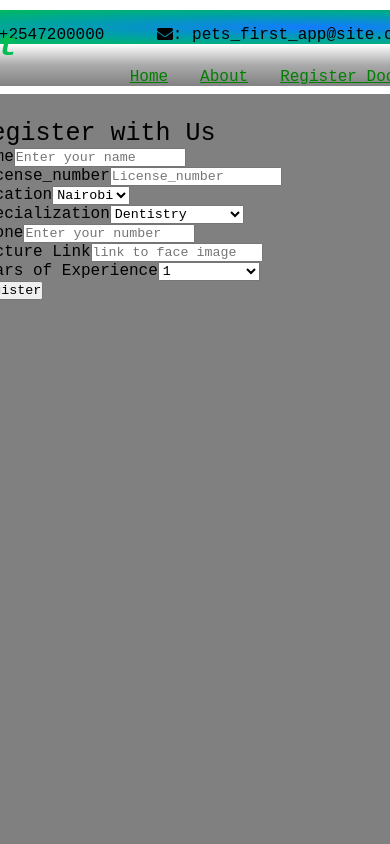
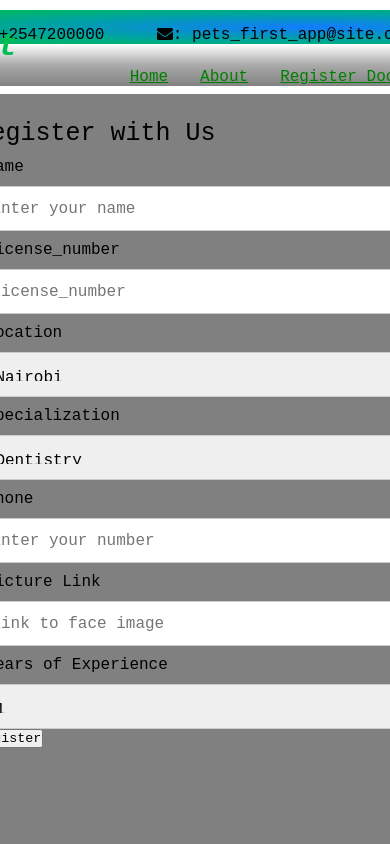
Before and after one commit to MissZamzam/group-7, a React (Create React App) app in the folder client/says-my-vet/: page /registerdoc in a window 390 px wide. Shown: the top 844 px of the page. Built offline with nearby package versions, Linux system fonts and the light colour scheme.

Commit message:
added more style and media query to the form

```diff
--- a/client/says-my-vet/src/pages/RegisterDoc/RegDoc.styles.css
+++ b/client/says-my-vet/src/pages/RegisterDoc/RegDoc.styles.css
@@ -37,3 +37,73 @@ body{
     flex-wrap: wrap;
     justify-content: space-between;
 }
+
+form .user-details .input-box{
+    margin-bottom: 15px;
+    margin: 20px 0 12px 0;
+    width: calc(100%/2 - 250px);
+    /* padding: 20px; */
+}
+.user-details .input-box .details{
+    display: block;
+    font-weight: 500;
+    margin: 10px;
+
+}
+.user-details .input-box input{
+    height: 45px;
+    width: 100%;
+    outline: none;
+    border-radius: 5px;
+    border: 1px solid #ccc;
+    padding: 15px;
+    font-size: 16px;
+
+}
+
+.user-details .input-box select{
+    height: 45px;
+    width: 100%;
+    outline: none;
+    border-radius: 5px;
+    border: 1px solid #ccc;
+    padding: 15px;
+    font-size: 16px;
+}
+form{
+    margin-top: 40px;
+}
+
+form .button{
+    height: 45px;
+    margin: 45px 0;
+    width: 100%;
+    margin-top: 190px;
+    margin-right: 80px;
+    outline: none;
+    margin: 20px;
+}
+form .button input{
+    height: 100%;
+    width: 200px;
+    align-items: center;
+    font-size: 18px;
+    font-weight: 600;
+    letter-spacing: 2px;
+    border-radius: 5px;
+    border: none;
+    background-color: rgb(43, 169, 43);
+    color: white;
+}
+
+@media (max-width: 800px){
+    .container{
+        max-width: 100%;
+    }
+    form .user-details .input-box{
+        width: 100%
+    }
+    .container form .user-details{
+        max-height: 1200px;
+    }
+}
```
